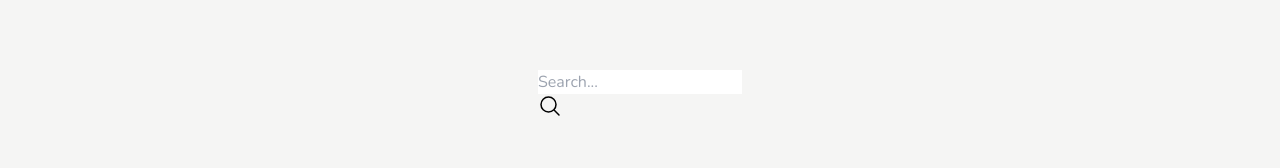
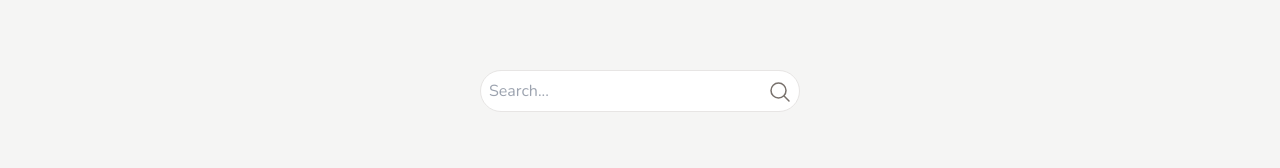
Before and after one commit to AttilaTap/aureus-foxticket-nextgen-nextjs, a Next.js app in the folder nextGen-frontend/: page / in a window 1280 px wide. Shown: the part 346-514 px from the top of the page. Built offline with nearby package versions, Linux system fonts and the light colour scheme.

Commit message:
Styled the input and svg

```diff
--- a/nextGen-frontend/app/page.js
+++ b/nextGen-frontend/app/page.js
@@ -2,9 +2,9 @@ import Image from "next/image";
 
 export default function Home() {
   return (
-    <div>
-      <input type="text" placeholder="Search..."></input>
-      <svg xmlns="http://www.w3.org/2000/svg" fill="none" viewBox="0 0 24 24" stroke-width="1.5" stroke="currentColor" class="w-6 h-6">
+    <div className="relative">
+      <input type="text" placeholder="Search..." className="w-80 rounded-full p-2 border border-solid  border-stone-200"></input>
+      <svg xmlns="http://www.w3.org/2000/svg" fill="none" viewBox="0 0 24 24" stroke-width="1.5" class="w-6 h-6 absolute bottom-2 right-2 stroke-stone-500 ">
         <path strokeLinecap="round" strokeLinejoin="round" d="M21 21l-5.197-5.197m0 0A7.5 7.5 0 105.196 5.196a7.5 7.5 0 0010.607 10.607z" />
       </svg>
     </div>
```
